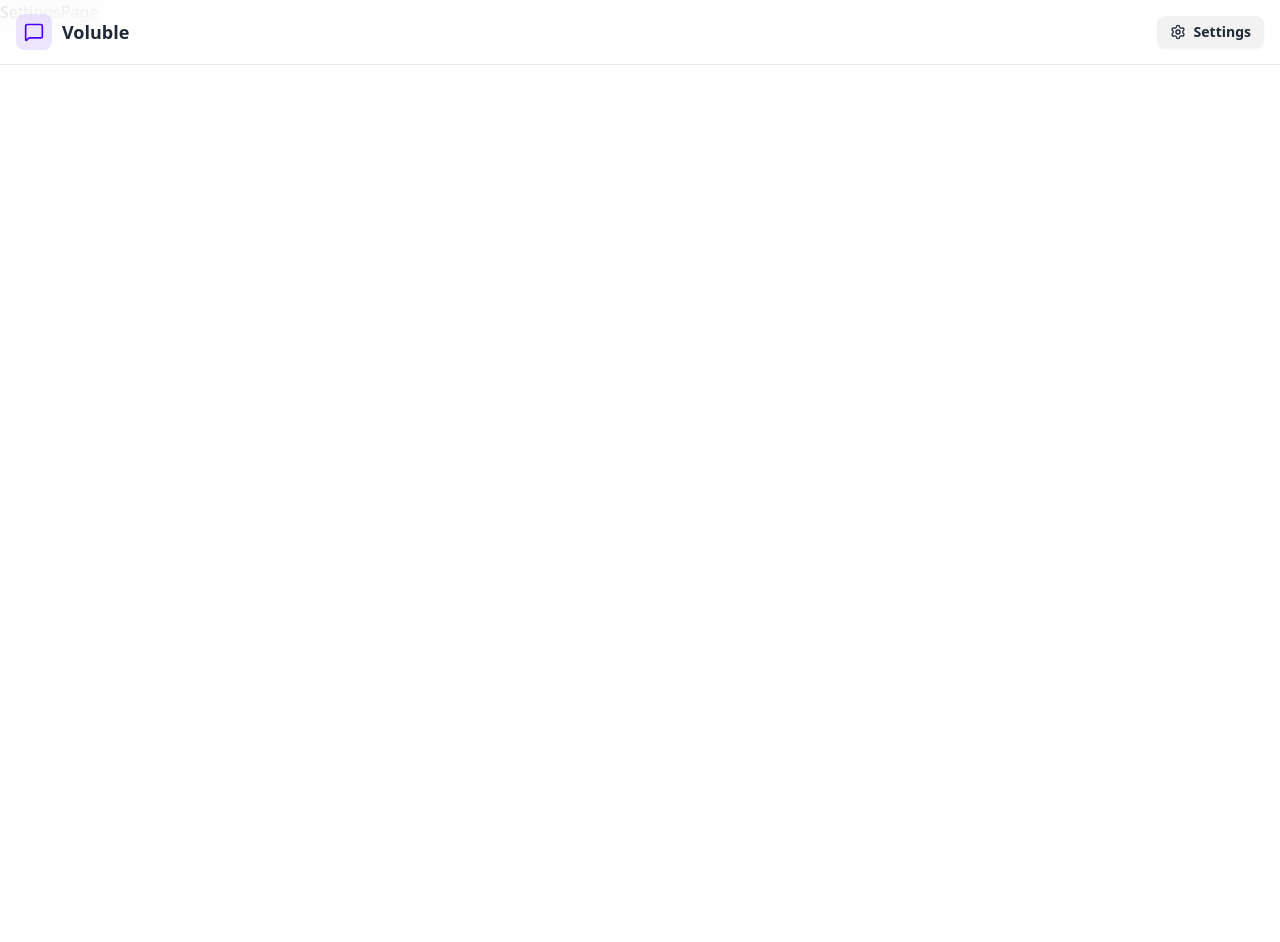
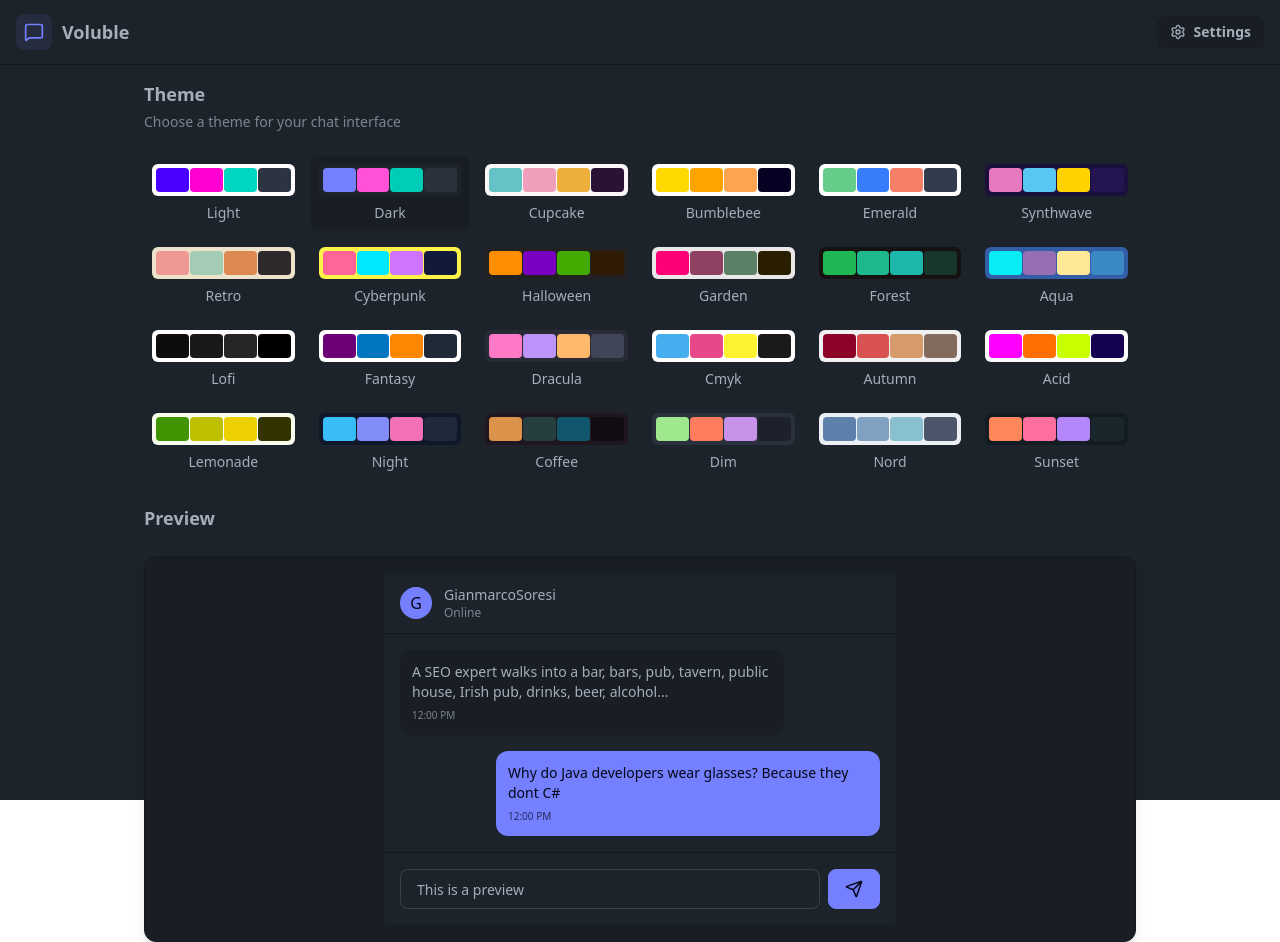
Before and after one commit to nathandallas/voluble, a React (Vite) app in the folder frontend/: page /settings in a window 1280 px wide. Before the commit the page ends 800 px from the top, so only its background shows below. Built offline with nearby package versions, Linux system fonts and the light colour scheme; no server answers.

Commit message:
added settings page and implemented custom themes

```diff
--- a/frontend/src/App.jsx
+++ b/frontend/src/App.jsx
@@ -1,23 +1,27 @@
-import React, { useEffect } from "react";
 import NavBar from "./components/Navbar.jsx";
-import { Routes, Route, Navigate } from "react-router-dom";
 import HomePage from "./pages/HomePage.jsx";
 import SignUpPage from "./pages/SignUpPage.jsx";
 import LoginPage from "./pages/LoginPage.jsx";
 import SettingsPage from "./pages/SettingsPage.jsx";
 import ProfilePage from "./pages/ProfilePage.jsx";
+
+import { Routes, Route, Navigate } from "react-router-dom";
 import { useAuthStore } from "./store/useAuthStore.js";
+import { useThemeStore } from "./store/useThemeStore";
+import { useEffect } from "react";
+
 import { Loader } from "lucide-react";
 import { Toaster } from "react-hot-toast";
 
 function App() {
   const { authUser, checkAuth, isCheckingAuth } = useAuthStore();
+  const { theme } = useThemeStore();
 
   useEffect(() => {
     checkAuth();
   }, [checkAuth]);
 
-  console.log({ authUser });
+  // console.log({ authUser });
 
   if (isCheckingAuth && !authUser)
     return (
@@ -27,7 +31,7 @@
     );
 
   return (
-    <div>
+    <div data-theme={theme}>
       <NavBar />
       <Routes>
         <Route path="/" element={authUser ? <HomePage /> : <Navigate to="/login" />} />
--- /dev/null
+++ b/frontend/src/constants/index.js
@@ -0,0 +1,26 @@
+export const THEMES = [
+  "light",
+  "dark",
+  "cupcake",
+  "bumblebee",
+  "emerald",
+  "synthwave",
+  "retro",
+  "cyberpunk",
+  "halloween",
+  "garden",
+  "forest",
+  "aqua",
+  "lofi",
+  "fantasy",
+  "dracula",
+  "cmyk",
+  "autumn",
+  "acid",
+  "lemonade",
+  "night",
+  "coffee",
+  "dim",
+  "nord",
+  "sunset",
+];
--- a/frontend/src/pages/ProfilePage.jsx
+++ b/frontend/src/pages/ProfilePage.jsx
@@ -6,7 +6,7 @@
   const { authUser, isUpdatingProfile, updateProfile } = useAuthStore();
   const [selectedImg, setSelectedImg] = useState(null);
 
-  const handleImageUpload = async (e) => {
+  const handleImageUpload = async e => {
     const file = e.target.files[0];
     if (!file) return;
 
@@ -20,6 +20,10 @@
       await updateProfile({ profilePic: base64Image });
     };
   };
+
+  // TODO: Handle username, email and password updates
+  //       Change to input fields and handle updates accordingly
+  // TODO: Add delete account functionality
 
   return (
     <div className="h-screen pt-20">
@@ -47,8 +51,7 @@
                   p-2 rounded-full cursor-pointer
                   transition-all duration-200
                   ${isUpdatingProfile ? "animate-pulse pointer-events-none" : ""}
-                `}
-              >
+                `}>
                 <Camera className="w-5 h-5 text-base-200" />
                 <input
                   type="file"
@@ -60,16 +63,14 @@
                 />
               </label>
             </div>
-            <p className="text-sm text-zinc-400">
-              {isUpdatingProfile ? "Uploading..." : "Click the camera icon to update your photo"}
-            </p>
+            <p className="text-sm text-zinc-400">{isUpdatingProfile ? "Uploading..." : "Click the camera icon to update your photo"}</p>
           </div>
 
           <div className="space-y-6">
             <div className="space-y-1.5">
               <div className="text-sm text-zinc-400 flex items-center gap-2">
                 <User className="w-4 h-4" />
-                Full Name
+                Username
               </div>
               <p className="px-4 py-2.5 bg-base-200 rounded-lg border">{authUser?.username}</p>
             </div>
--- a/frontend/src/pages/SettingsPage.jsx
+++ b/frontend/src/pages/SettingsPage.jsx
@@ -1,9 +1,108 @@
-import React from 'react'
+import { THEMES } from "../constants";
+import { useThemeStore } from "../store/useThemeStore";
+import { Send } from "lucide-react";
 
-function SettingsPage() {
+const PREVIEW_MESSAGES = [
+  { id: 1, content: "A SEO expert walks into a bar, bars, pub, tavern, public house, Irish pub, drinks, beer, alcohol...", isSent: false },
+  { id: 2, content: "Why do Java developers wear glasses? Because they dont C#", isSent: true },
+];
+
+const SettingsPage = () => {
+  const { theme, setTheme } = useThemeStore();
+
   return (
-    <div>SettingsPage</div>
-  )
-}
+    <div className="h-screen container mx-auto px-4 pt-20 max-w-5xl">
+      <div className="space-y-6">
+        <div className="flex flex-col gap-1">
+          <h2 className="text-lg font-semibold">Theme</h2>
+          <p className="text-sm text-base-content/70">Choose a theme for your chat interface</p>
+        </div>
 
-export default SettingsPage
+        <div className="grid grid-cols-3 sm:grid-cols-4 md:grid-cols-6 gap-2">
+          {THEMES.map(t => (
+            <button
+              key={t}
+              className={`
+                group flex flex-col items-center gap-1.5 p-2 rounded-lg transition-colors
+                ${theme === t ? "bg-base-200" : "hover:bg-base-200/50"}
+              `}
+              onClick={() => setTheme(t)}>
+              <div className="relative h-8 w-full rounded-md overflow-hidden" data-theme={t}>
+                <div className="absolute inset-0 grid grid-cols-4 gap-px p-1">
+                  <div className="rounded bg-primary"></div>
+                  <div className="rounded bg-secondary"></div>
+                  <div className="rounded bg-accent"></div>
+                  <div className="rounded bg-neutral"></div>
+                </div>
+              </div>
+              <span className="text-[14px] font-medium truncate w-full text-center">{t.charAt(0).toUpperCase() + t.slice(1)}</span>
+            </button>
+          ))}
+        </div>
+
+        {/* Preview Section */}
+        <h3 className="text-lg font-semibold mb-3">Preview</h3>
+        <div className="rounded-xl border border-base-300 overflow-hidden bg-base-100 shadow-lg">
+          <div className="p-4 bg-base-200">
+            <div className="max-w-lg mx-auto">
+              {/* Mock Chat UI */}
+              <div className="bg-base-100 rounded-xl shadow-sm">
+                {/* Chat Header */}
+                <div className="px-4 py-3 border-b border-base-300 bg-base-100">
+                  <div className="flex items-center gap-3">
+                    <div className="w-8 h-8 rounded-full bg-primary flex items-center justify-center text-primary-content font-medium">
+                      G
+                    </div>
+                    <div>
+                      <h3 className="font-medium text-sm">GianmarcoSoresi</h3>
+                      <p className="text-xs text-base-content/70">Online</p>
+                    </div>
+                  </div>
+                </div>
+
+                {/* Chat Messages */}
+                <div className="p-4 space-y-4 min-h-[200px] max-h-[300px] overflow-y-auto bg-base-100">
+                  {PREVIEW_MESSAGES.map(message => (
+                    <div key={message.id} className={`flex ${message.isSent ? "justify-end" : "justify-start"}`}>
+                      <div
+                        className={`
+                          max-w-[80%] rounded-xl p-3 shadow-sm
+                          ${message.isSent ? "bg-primary text-primary-content" : "bg-base-200"}
+                        `}>
+                        <p className="text-sm">{message.content}</p>
+                        <p
+                          className={`
+                            text-[10px] mt-1.5
+                            ${message.isSent ? "text-primary-content/70" : "text-base-content/70"}
+                          `}>
+                          12:00 PM
+                        </p>
+                      </div>
+                    </div>
+                  ))}
+                </div>
+
+                {/* Chat Input */}
+                <div className="p-4 border-t border-base-300 bg-base-100">
+                  <div className="flex gap-2">
+                    <input
+                      type="text"
+                      className="input input-bordered flex-1 text-sm h-10"
+                      placeholder="Type a message..."
+                      value="This is a preview"
+                      readOnly
+                    />
+                    <button className="btn btn-primary h-10 min-h-0">
+                      <Send size={18} />
+                    </button>
+                  </div>
+                </div>
+              </div>
+            </div>
+          </div>
+        </div>
+      </div>
+    </div>
+  );
+};
+export default SettingsPage;
--- a/frontend/src/pages/SignUpPage.jsx
+++ b/frontend/src/pages/SignUpPage.jsx
@@ -155,7 +155,7 @@
 
       <AuthImagePattern
         title="Join our community"
-        subtitle="Connect with friends, share moments, and stay in touch with your loved ones."
+        subtitle="Connect and share with friends!"
       />
     </div>
   );
--- /dev/null
+++ b/frontend/src/store/useThemeStore.js
@@ -0,0 +1,9 @@
+import { create } from "zustand";
+
+export const useThemeStore = create(set => ({
+  theme: localStorage.getItem("chat-theme") || "dark",
+  setTheme: theme => {
+    localStorage.setItem("chat-theme", theme);
+    set({ theme });
+  },
+}));
--- a/frontend/tailwind.config.js
+++ b/frontend/tailwind.config.js
@@ -1,13 +1,38 @@
-import daisyui from 'daisyui'
+import daisyui from "daisyui";
 
 /** @type {import('tailwindcss').Config} */
 export default {
-  content: [
-    "./index.html",
-    "./src/**/*.{js,ts,jsx,tsx}",
-  ],
+  content: ["./index.html", "./src/**/*.{js,ts,jsx,tsx}"],
   theme: {
     extend: {},
   },
   plugins: [daisyui],
-}
+  daisyui: {
+    themes: [
+      "light",
+      "dark",
+      "cupcake",
+      "bumblebee",
+      "emerald",
+      "synthwave",
+      "retro",
+      "cyberpunk",
+      "halloween",
+      "garden",
+      "forest",
+      "aqua",
+      "lofi",
+      "fantasy",
+      "dracula",
+      "cmyk",
+      "autumn",
+      "acid",
+      "lemonade",
+      "night",
+      "coffee",
+      "dim",
+      "nord",
+      "sunset",
+    ],
+  },
+};
```
Also changed, not shown: frontend/public/avatar.png (added).
